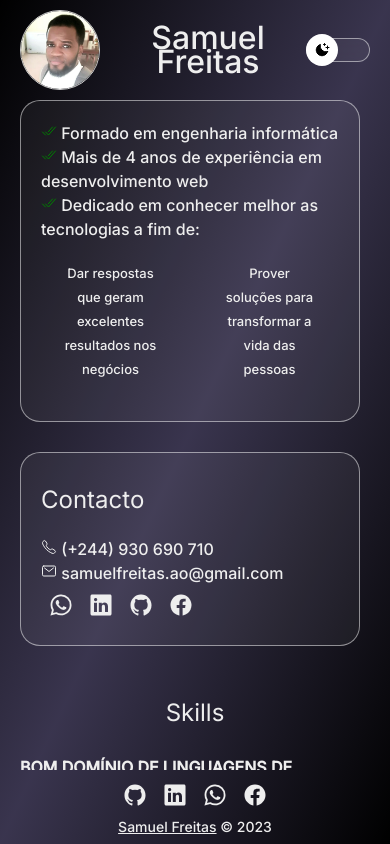
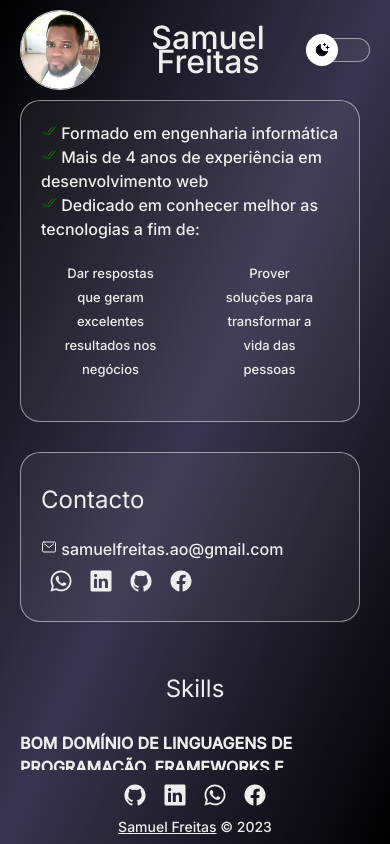
Before and after one commit to samuelfreitas-ao/portfolio, a plain HTML site: page index.html in a window 390 px wide. Drawn offline with nearby package versions, Linux system fonts and the light colour scheme.

Commit message:
refactor: remove phone number

```diff
--- a/index.html
+++ b/index.html
@@ -95,10 +95,6 @@
           </ul>
           <div class="contact">
             <h2 style="text-align: left;">Contacto</h2>
-            <div>
-              <ion-icon name="call-outline"></ion-icon>
-              (+244) 930 690 710
-            </div>
             <div>
               <ion-icon name="mail-outline"></ion-icon>
               samuelfreitas.ao@gmail.com
```
